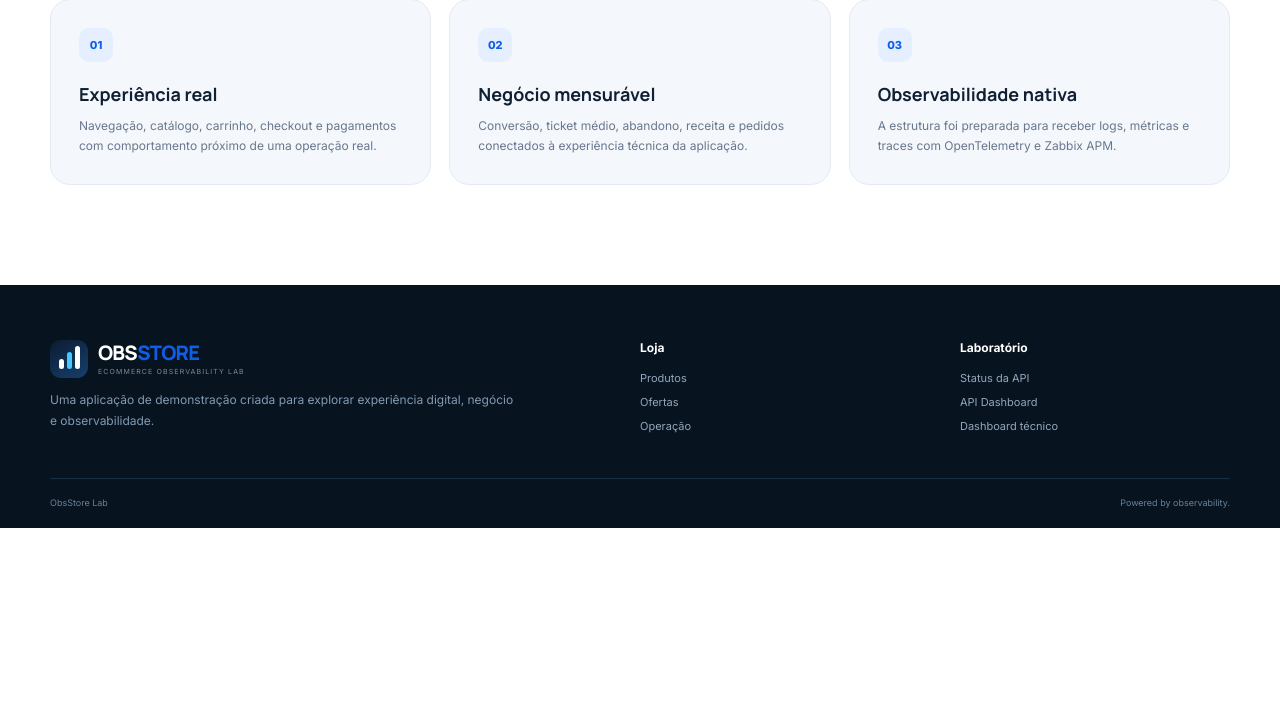
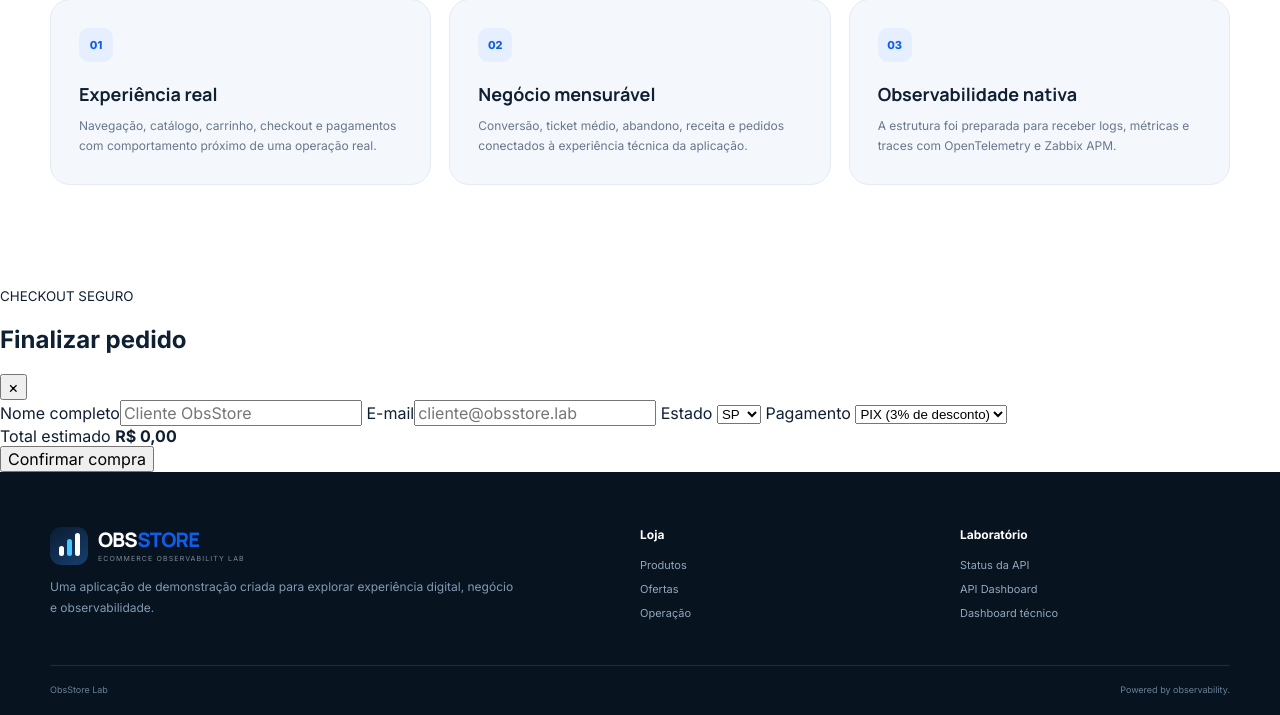
Before and after one commit to fvcunhaa/ecommerce-app, a Flask app: page / in a window 1280 px wide. Shown: the part 2771-3486 px from the top of the page. Before the commit the page ends 3299 px from the top, so only its background shows below. Run offline with Flask 3, Linux system fonts and the light colour scheme; some libraries are stand-ins or nearby versions.

Commit message:
feat(obsstore): add functional checkout experience

```diff
--- a/app/templates/home.html
+++ b/app/templates/home.html
@@ -220,6 +220,46 @@
   </aside>
   <div class="drawer-backdrop" id="drawerBackdrop"></div>
 
+  <div class="checkout-modal" id="checkoutModal" aria-hidden="true">
+    <div class="checkout-card">
+      <div class="checkout-card__header">
+        <div>
+          <small>CHECKOUT SEGURO</small>
+          <h2>Finalizar pedido</h2>
+        </div>
+        <button id="checkoutClose" type="button" aria-label="Fechar checkout">×</button>
+      </div>
+      <form id="checkoutForm">
+        <div class="checkout-grid">
+          <label>Nome completo<input name="name" required placeholder="Cliente ObsStore"></label>
+          <label>E-mail<input name="email" type="email" required placeholder="cliente@obsstore.lab"></label>
+          <label>Estado
+            <select name="state" required>
+              <option value="SP">SP</option><option value="RJ">RJ</option><option value="MG">MG</option>
+              <option value="PR">PR</option><option value="RS">RS</option><option value="SC">SC</option>
+              <option value="BA">BA</option><option value="GO">GO</option><option value="PE">PE</option>
+              <option value="CE">CE</option><option value="ES">ES</option>
+            </select>
+          </label>
+          <label>Pagamento
+            <select name="payment_method" required>
+              <option value="pix">PIX (3% de desconto)</option>
+              <option value="credito">Cartão de crédito</option>
+              <option value="debito">Cartão de débito</option>
+            </select>
+          </label>
+        </div>
+        <div class="checkout-review">
+          <span>Total estimado</span>
+          <strong id="checkoutTotal">R$ 0,00</strong>
+        </div>
+        <button class="checkout-submit" type="submit">Confirmar compra</button>
+        <div class="checkout-result" id="checkoutResult" role="status" aria-live="polite"></div>
+      </form>
+    </div>
+  </div>
+  <div class="checkout-backdrop" id="checkoutBackdrop"></div>
+
   <div class="toast" id="toast" role="status" aria-live="polite">Produto adicionado ao carrinho.</div>
 
   <footer class="footer">
```
